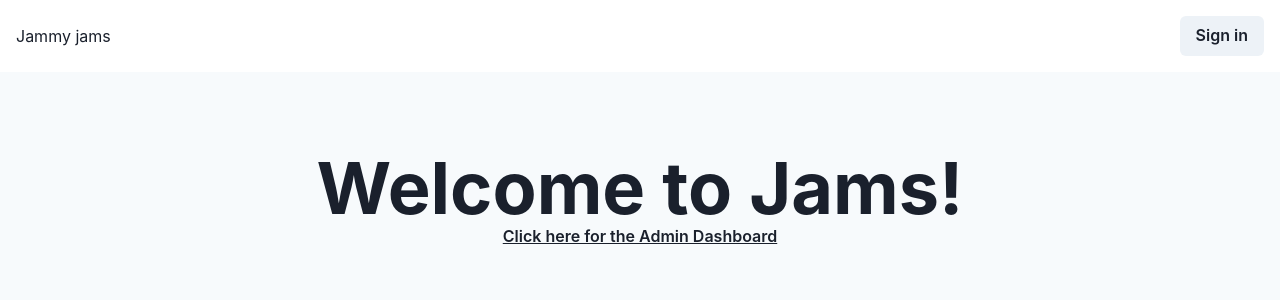
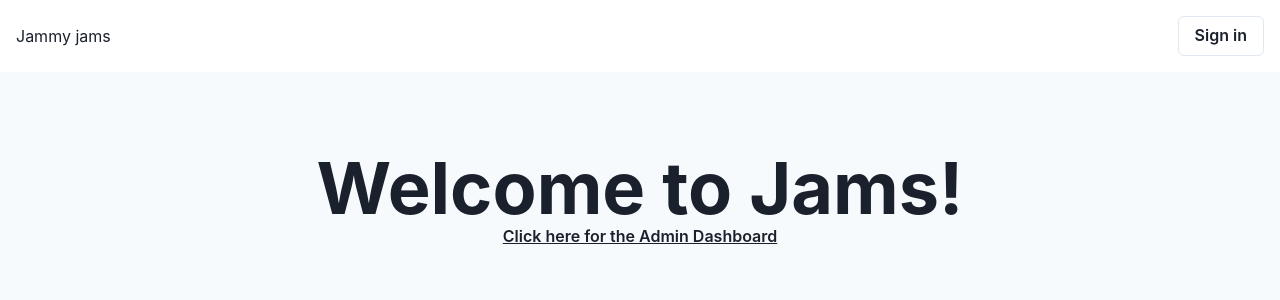
Before and after one commit to redbadger/jams, a Next.js app: page / in a window 1280 px wide. Shown: the top 300 px of the page. Built offline with nearby package versions, Linux system fonts and the light colour scheme; no server answers.

Commit message:
Fix sign in/out button style

```diff
--- a/pages/index.js
+++ b/pages/index.js
@@ -20,7 +20,9 @@
         <Box w={'50%'} align={'right'}>
           {!session ? (
             <>
-              <Button onClick={() => signIn()}>Sign in</Button>
+              <Button variant="outline" onClick={() => signIn()}>
+                Sign in
+              </Button>
             </>
           ) : (
             <>
@@ -32,7 +34,9 @@
               >
                 {session.user.email}
               </Text>
-              <Button onClick={() => signOut()}>Sign out</Button>
+              <Button variant="outline" onClick={() => signOut()}>
+                Sign out
+              </Button>
             </>
           )}
         </Box>
```
